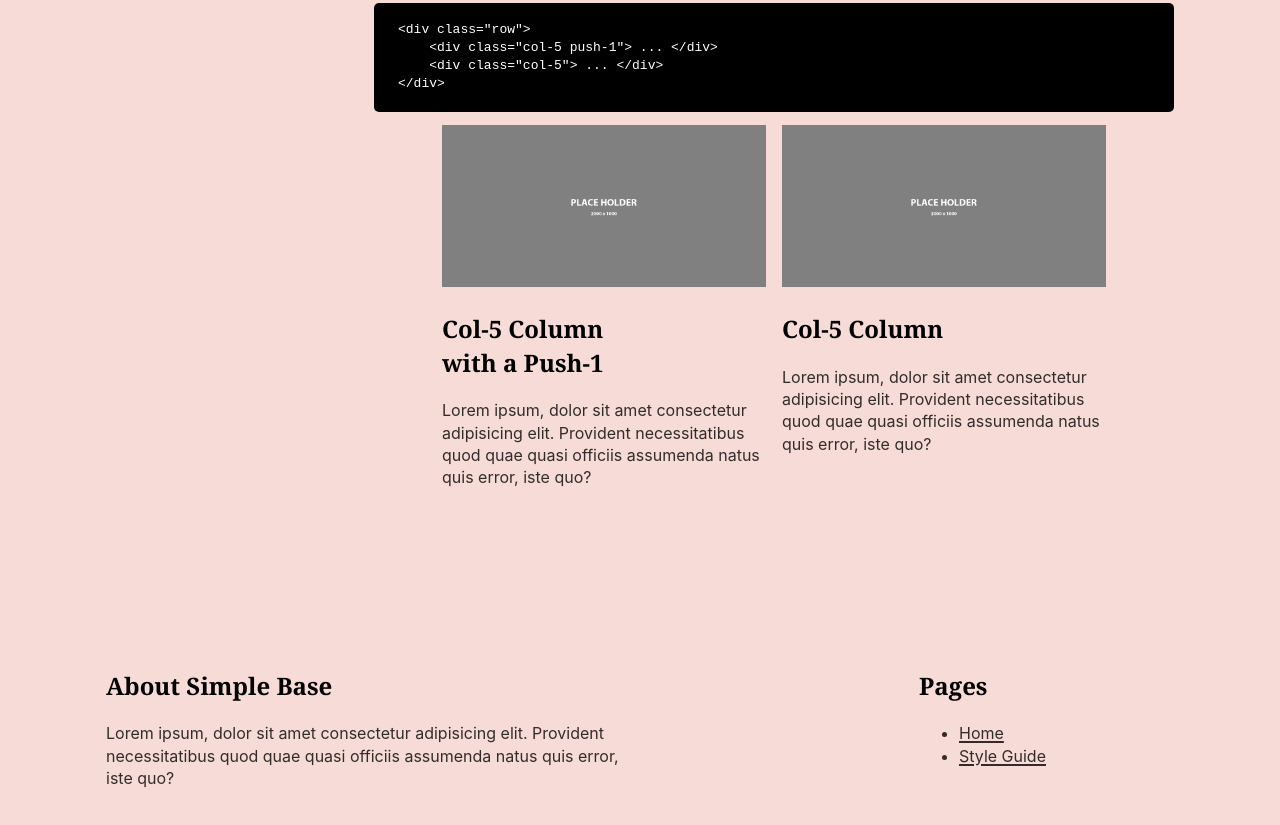
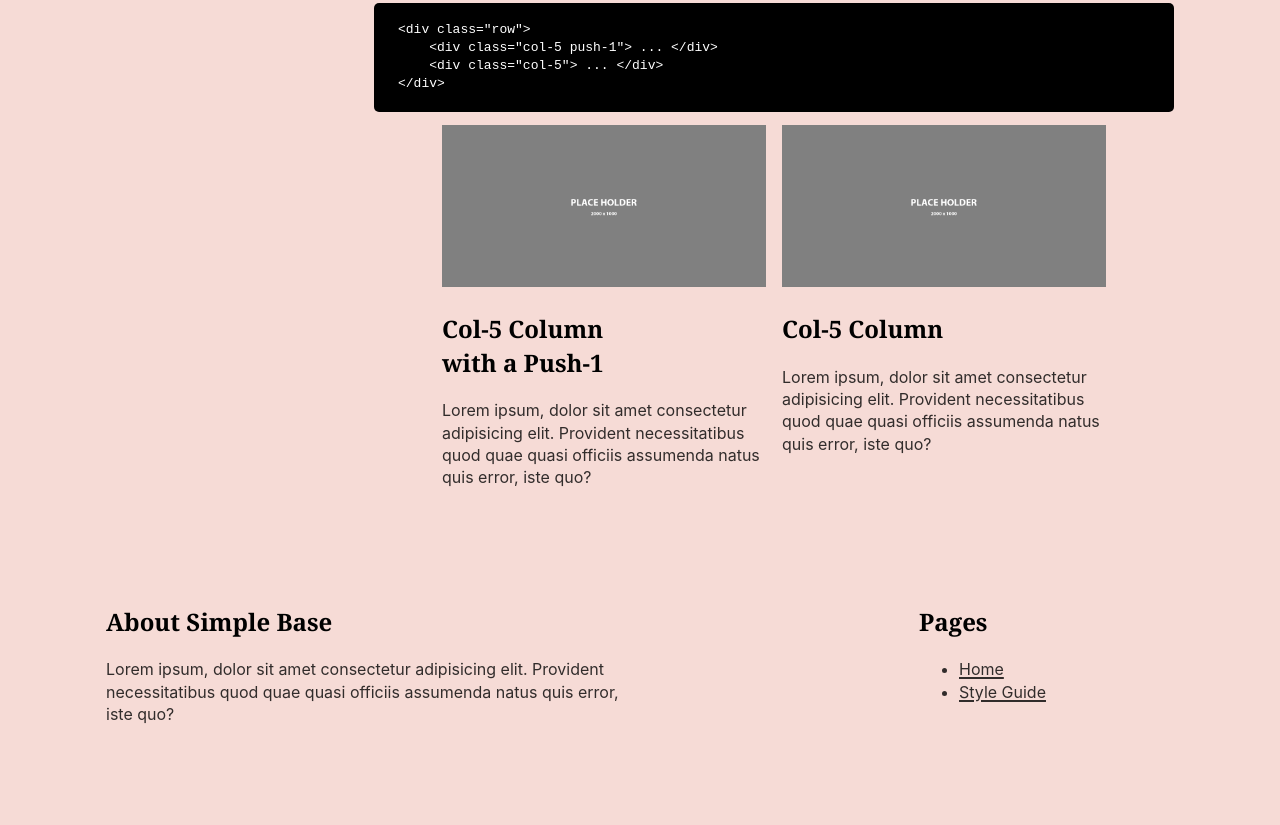
Before and after one commit to ilysem/beanbloom, a plain HTML site: page styleguide.html in a window 1280 px wide. Shown: the part 7252-8077 px from the top of the page. After the commit the page ends 8009 px from the top, so only its background shows below. Drawn offline with nearby package versions, Linux system fonts and the light colour scheme.

Commit message:
refactor footer layout and styles; enhance presentation and add curve graphic

```diff
--- a/css/style.css
+++ b/css/style.css
@@ -483,14 +483,11 @@ TABLE OF CONTENTS
     }
 
 
+
     /* SITE FOOTER */
-    .site-footer {
-        background-color: var(--color-sitefooter-background);
-        padding-block: var(--unit-2xl);
-        padding-inline: var(--unit-s);
-    }
 
-    .beanbloom-footer {
+
+ .beanbloom-footer {
   padding: 48px 7vw;
   min-height: 240px;
   font-family: Inter, Arial, sans-serif;
@@ -1242,7 +1239,7 @@ TABLE OF CONTENTS
     padding: 40px 20px 60px;
   }
 
-  /* Heading */
+
   .menu-heading {
     font-family: 'Playfair Display', serif;
     color: #4e3b2b;
@@ -1253,7 +1250,7 @@ TABLE OF CONTENTS
     letter-spacing: 0.03em;
   }
 
-  /* THE FIXED GRID */
+
   .card-grid {
     display: grid;
     grid-template-columns: repeat(auto-fit, minmax(280px, 1fr));
@@ -1262,7 +1259,7 @@ TABLE OF CONTENTS
     margin: 0 auto;
   }
 
-  /* CARDS */
+
   .menu-card {
     background: #c3c27b;
     border-radius: 32px;
@@ -1275,7 +1272,7 @@ TABLE OF CONTENTS
     position: relative;
   }
 
-  /* IMAGE FIX — keeps things inside the card */
+
   .menu-card img {
     width: 100%;
     height: auto;
@@ -1283,7 +1280,7 @@ TABLE OF CONTENTS
     display: block;
   }
 
-  /* BUTTON */
+
   .menu-btn {
     background: #847046;
     color: #fff;
```
Also changed, not shown: index.html (+7 -11 lines), img/footer-curve.png (added), img/hero-curve.png (added).
